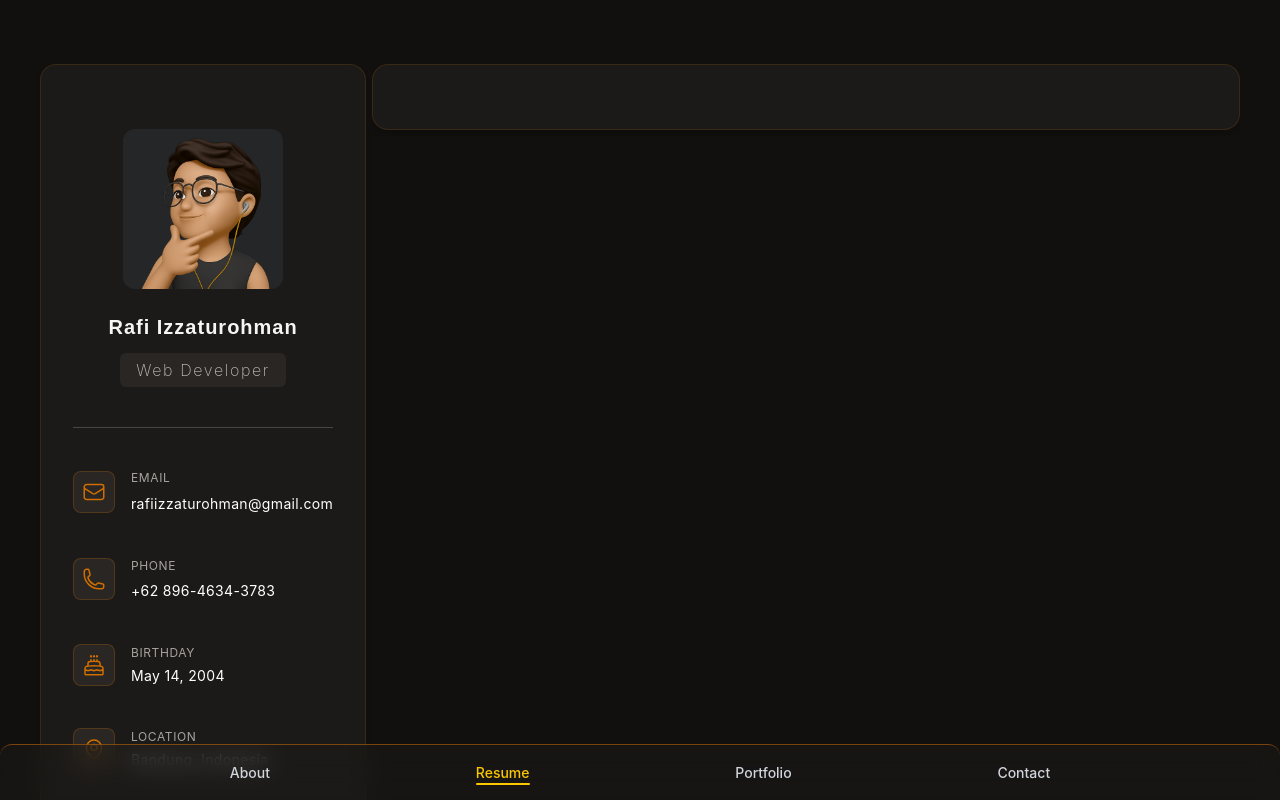
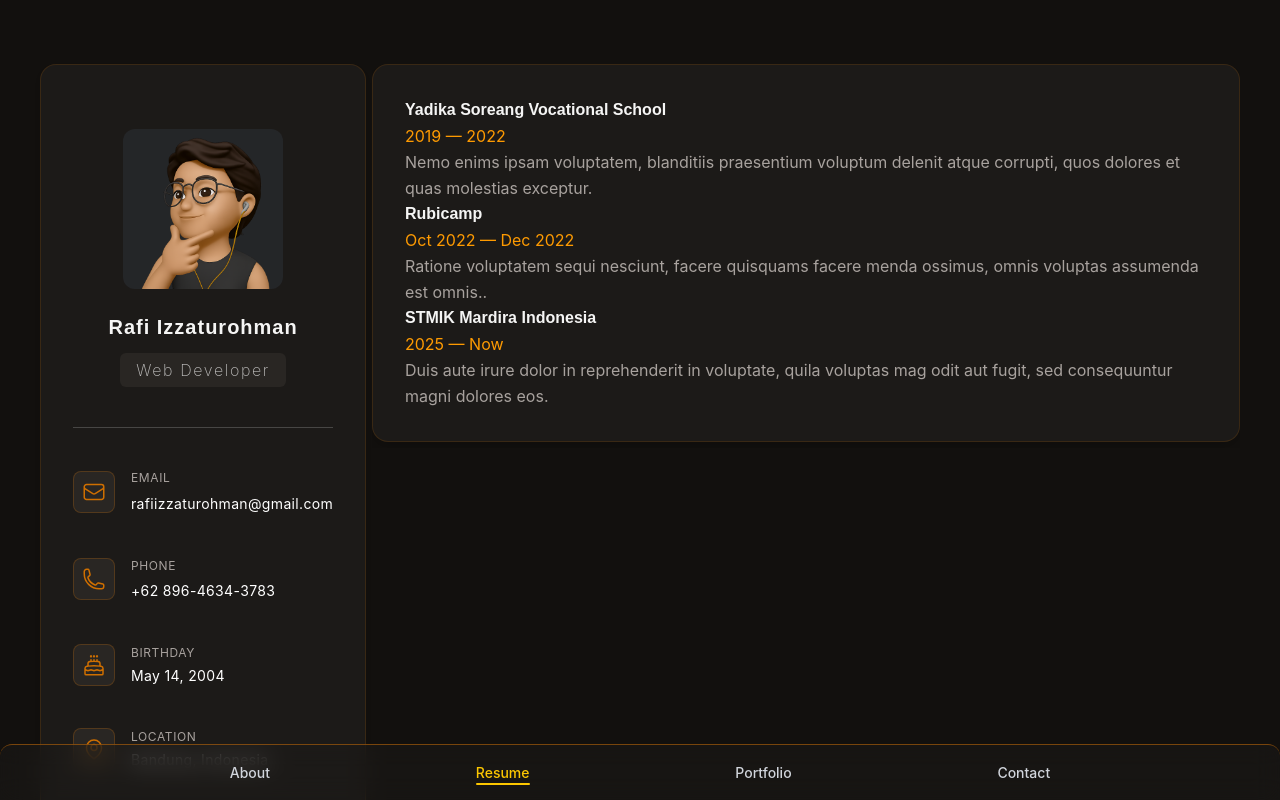
Before and after one commit to rafiizzaturohman/gluon, a Next.js app: page / in a window 1280 px wide. Both pictures are taken after a click on the button "Resume". Built offline with nearby package versions, Linux system fonts and the light colour scheme.

Commit message:
Content Update

```diff
--- a/src/components/resume.tsx
+++ b/src/components/resume.tsx
@@ -2,20 +2,20 @@
 
 const educationData = [
   {
-    title: "University School Of The Arts",
-    period: "2007 — 2008",
+    title: "Yadika Soreang Vocational School",
+    period: "2019 — 2022",
     description:
       "Nemo enims ipsam voluptatem, blanditiis praesentium voluptum delenit atque corrupti, quos dolores et quas molestias exceptur.",
   },
   {
-    title: "New York Academy Of Art",
-    period: "2006 — 2007",
+    title: "Rubicamp",
+    period: "Oct 2022 — Dec 2022",
     description:
       "Ratione voluptatem sequi nesciunt, facere quisquams facere menda ossimus, omnis voluptas assumenda est omnis..",
   },
   {
-    title: "High School Of Art And Design",
-    period: "2002 — 2004",
+    title: "STMIK Mardira Indonesia",
+    period: "2025 — Now",
     description:
       "Duis aute irure dolor in reprehenderit in voluptate, quila voluptas mag odit aut fugit, sed consequuntur magni dolores eos.",
   },
@@ -24,7 +24,15 @@
 const MyResume = () => {
   return (
     <section className="content-card">
-      <div></div>
+      <div>
+        {educationData.map((eduItem, index) => (
+          <div key={index}>
+            <h6>{eduItem.title}</h6>
+            <p className="text-amber-500">{eduItem.period}</p>
+            <p>{eduItem.description}</p>
+          </div>
+        ))}
+      </div>
     </section>
   );
 };
```
